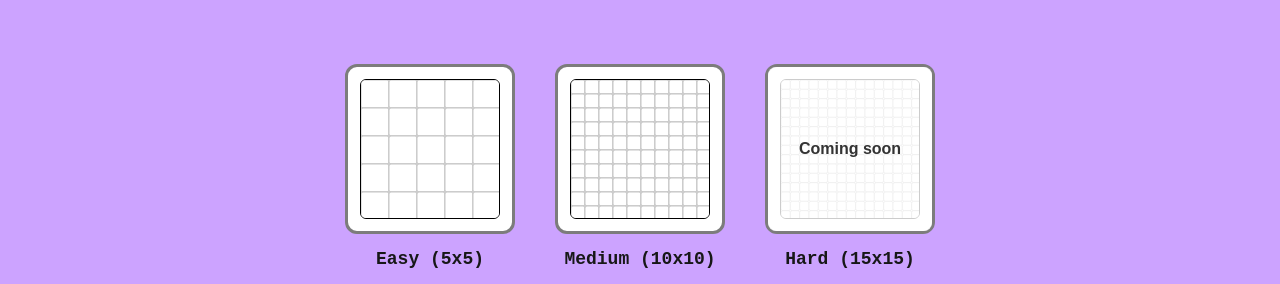
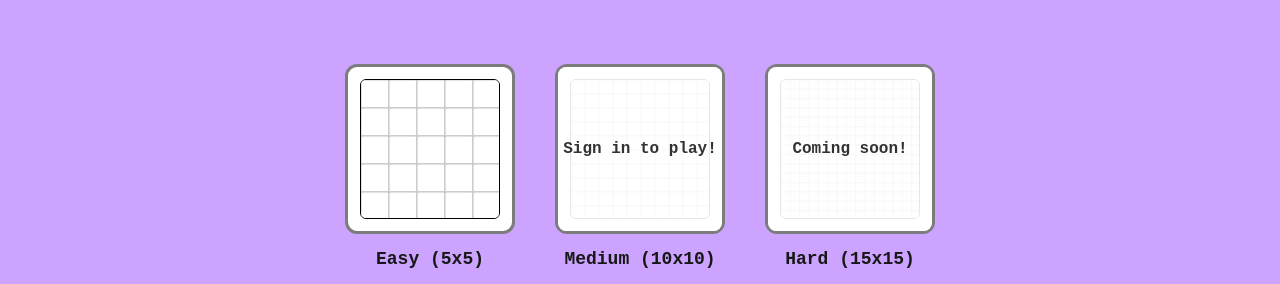
Before and after one commit to tapsley/playlist-grid-vercel, a Next.js app: page /nonogram in a window 1280 px wide. Shown: the part 207-491 px from the top of the page. Built offline with nearby package versions, Linux system fonts and the light colour scheme; no server answers; the database is empty.

Commit message:
Put Medium behind sign-in
You now have to make an account to play medium difficulty

```diff
--- a/app/nonogram/page.tsx
+++ b/app/nonogram/page.tsx
@@ -29,6 +29,7 @@ export default function PicrossSplash() {
   const [difficulty] = useState("easy");
   const { data: session } = useSession();
   const isTyler = !!(session?.user?.email && session.user.email.trim().toLowerCase() === "tyler.apsley@gmail.com");
+  const isAuthenticated = !!(session?.user?.email);
   const { progress, puzzle } = usePicrossPrefetch();
   // Ensure progress is always an object and never null
   const safeProgress = (progress && typeof progress === 'object') ? progress : {};
@@ -66,14 +67,16 @@ export default function PicrossSplash() {
       <div style={{ fontFamily: "Courier New", fontSize: 14, fontWeight: 500,  marginTop: -8, marginBottom: 12, color: '#1f1f1f', opacity: 0.9 }}>All puzzles designed by Tyler Apsley</div>
       <div className="difficulty-row">
         {difficulties.map(d => {
-          const disabled = d.value === 'hard' && !isTyler;
+          const disabled = (d.value === 'hard' && !isTyler) || (d.value === 'medium' && !isAuthenticated);
           const containerStyle: React.CSSProperties = { border: "3px solid #7c7c7c", borderRadius: 12, background: "#fff", padding: 12, cursor: disabled ? 'default' : 'pointer', display: "inline-block", position: 'relative' };
           return (
             <div key={d.value} style={{ display: "flex", flexDirection: "column", alignItems: "center" }}>
               {disabled ? (
                 <div className="nonogram-difficulty-btn disabled" style={containerStyle}>
                   <DifficultyIcon grid={typedPuzzle[d.value] ?? demoPuzzles[d.value]} progress={typedProgress[d.value] || undefined} size={140} celebrate={isCompleted(d.value)} />
-                  <div style={{ position: 'absolute', inset: 0, display: 'flex', alignItems: 'center', justifyContent: 'center', background: 'rgba(255,255,255,0.8)', borderRadius: 8, fontWeight: 700, color: '#333' }}>Coming soon</div>
+                  <div style={{ fontFamily: "Courier New", position: 'absolute', inset: 0, display: 'flex', alignItems: 'center', justifyContent: 'center', background: 'rgba(255,255,255,0.9)', borderRadius: 8, fontWeight: 800, color: '#333' }}>
+                    {d.value === 'hard' ? 'Coming soon!' : d.value === 'medium' ? 'Sign in to play!' : 'Locked'}
+                  </div>
                 </div>
               ) : (
                 <Link
```
